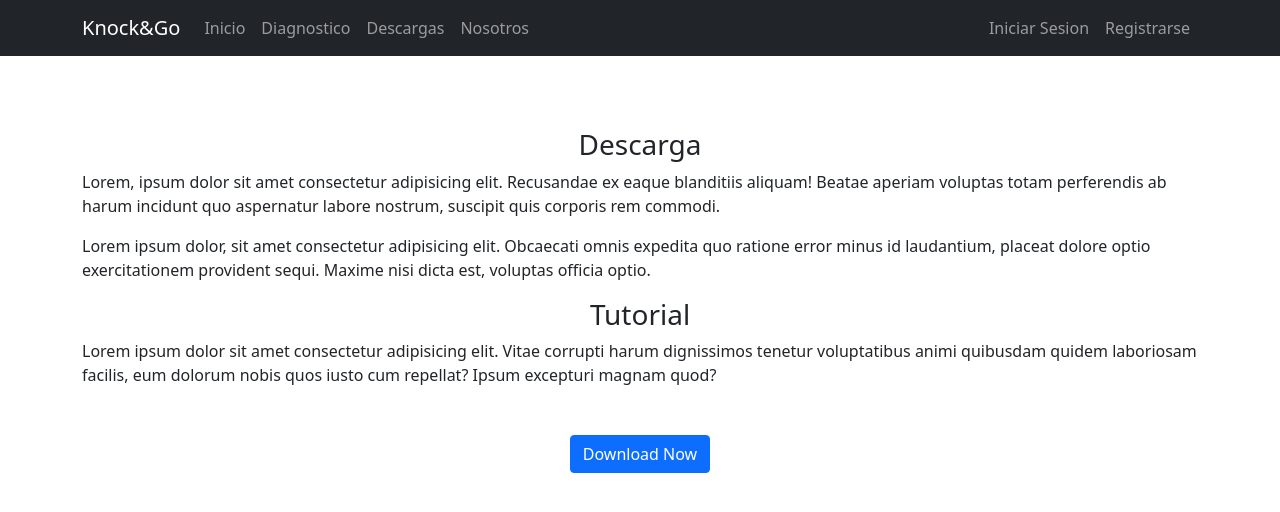
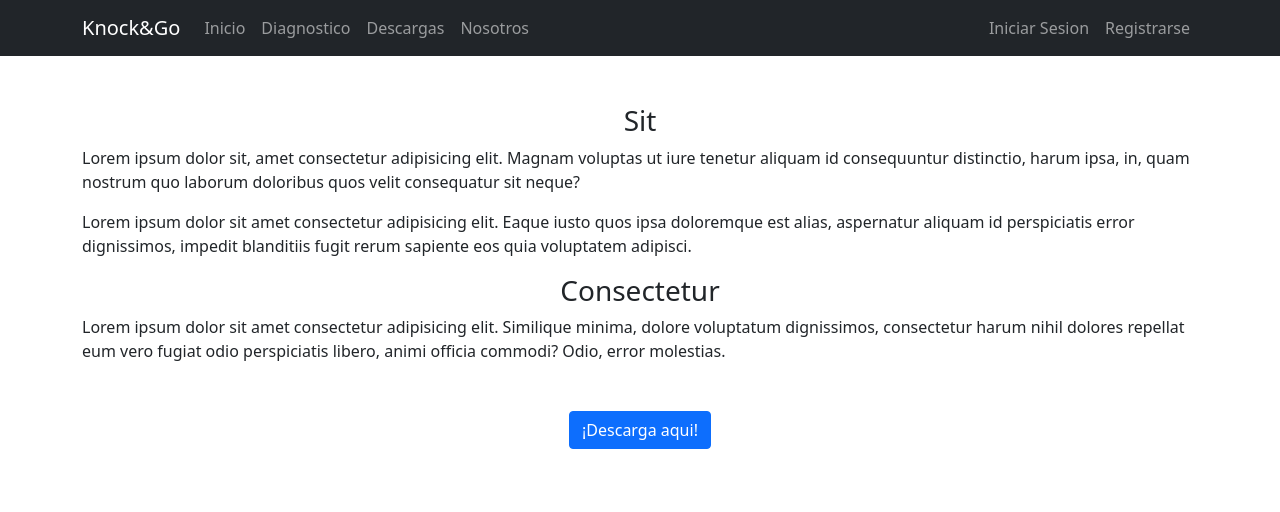
Before and after one commit to pipetek-net/knockgo-react, a React (Create React App) app: page /descargas in a window 1280 px wide. Shown: the top 512 px of the page. Built offline with nearby package versions, Linux system fonts and the light colour scheme.

Commit message:
Corrige detalles menores
- Corrige pagina Diagnostico
- Corrige pagina Descargas

```diff
--- a/src/Pages/Descargas.jsx
+++ b/src/Pages/Descargas.jsx
@@ -3,47 +3,19 @@ import React from "react";
 function Descargas() {
   return (
     <>
-      <main>
-      <br/>
+    <main>
+        <div className="container my-5">
+            <h3 className="text-center">Sit</h3>
+            <p>Lorem ipsum dolor sit, amet consectetur adipisicing elit. Magnam voluptas ut iure tenetur aliquam id consequuntur distinctio, harum ipsa, in, quam nostrum quo laborum doloribus quos velit consequatur sit neque?</p>
+            <p>Lorem ipsum dolor sit amet consectetur adipisicing elit. Eaque iusto quos ipsa doloremque est alias, aspernatur aliquam id perspiciatis error dignissimos, impedit blanditiis fugit rerum sapiente eos quia voluptatem adipisci.</p>
 
-        <div className="container my-5">
-          <h3 className="text-center">Descarga</h3>
-          <p>
-            Lorem, ipsum dolor sit amet consectetur adipisicing elit. Recusandae
-            ex eaque blanditiis aliquam! Beatae aperiam voluptas totam
-            perferendis ab harum incidunt quo aspernatur labore nostrum,
-            suscipit quis corporis rem commodi.
-          </p>
-          <p>
-            Lorem ipsum dolor, sit amet consectetur adipisicing elit. Obcaecati
-            omnis expedita quo ratione error minus id laudantium, placeat dolore
-            optio exercitationem provident sequi. Maxime nisi dicta est,
-            voluptas officia optio.
-          </p>
-
-          <h3 className="text-center">Tutorial</h3>
-          <p>
-            Lorem ipsum dolor sit amet consectetur adipisicing elit. Vitae
-            corrupti harum dignissimos tenetur voluptatibus animi quibusdam
-            quidem laboriosam facilis, eum dolorum nobis quos iusto cum
-            repellat? Ipsum excepturi magnam quod?
-          </p>
+            <h3 className="text-center">Consectetur</h3>
+            <p>Lorem ipsum dolor sit amet consectetur adipisicing elit. Similique minima, dolore voluptatum dignissimos, consectetur harum nihil dolores repellat eum vero fugiat odio perspiciatis libero, animi officia commodi? Odio, error molestias.</p>
         </div>
-
-        <div class="col-lg-8 offset-lg-2 text-center">
-          <div class="d-inline-block v-align-top">
-            <a
-              class="btn btn-primary"
-              id="download-button"
-              href="https://anydesk.com/n"
-            >
-              <p class="mb-0 d-inline-block">Download Now</p>
-            </a>
-            <div class="mt-2"></div>
-          </div>
-          <div></div>
+        <div className="d-flex justify-content-center">
+            <a href="https://anydesk.com/es" className="btn btn-primary">¡Descarga aqui!</a>
         </div>
-      </main>
+    </main>
     </>
   );
 }
--- a/src/Pages/Diagnostico.jsx
+++ b/src/Pages/Diagnostico.jsx
@@ -133,7 +133,7 @@ function Diagnostico() {
                         <div className="col-8">
                             <form action="" method="get">
                                 <div className="mb-3">
-                                    <label htmlFor="deviceType">¿Con que tipo de dispositivo esta teniendo problemas?</label>
+                                    <label htmlFor="deviceType" className="form-label">¿Con que tipo de dispositivo esta teniendo problemas?</label>
                                     <select id="deviceType" className="form-select" name="deviceType" onChange={UpdateDeviceType}>
                                         <option value="none">Selecciona una opcion...</option>
                                         <option value="computador">Computador</option>
@@ -141,19 +141,19 @@ function Diagnostico() {
                                     </select>
                                 </div>
                                 <div className="my-3">
-                                    <label htmlFor="">¿Que marca es el dispositivo?</label>
+                                    <label htmlFor="" className="form-label">¿Que marca es el dispositivo?</label>
                                     <select id="deviceBrand" className="form-select" name="deviceBrand" onChange={UpdateDeviceBrand} disabled>
                                         <option value="none">Selecciona una opcion...</option>
                                     </select>
                                 </div>
                                 <div className="my-3">
-                                    <label htmlFor="deviceCategory">¿Que tipo de problema tiene?</label>
+                                    <label htmlFor="deviceCategory" className="form-label">¿Que tipo de problema tiene?</label>
                                     <select id="deviceCategory" className="form-select" name="deviceCategory" onChange={UpdateDeviceCategory} disabled>
                                         <option value="none">Selecciona una opcion...</option>
                                     </select>
                                 </div>
                                 <div className="my-3">
-                                    <label htmlFor="deviceOther">Si desea agregar mas informacion, porfavor escribala aqui:</label>
+                                    <label htmlFor="deviceOther" className="form-label">Si desea agregar mas informacion, porfavor escribala aqui:</label>
                                     <textarea id="deviceOther" className="form-control w-100 h-25" name="deviceOther" onChange={UpdateDeviceOther}></textarea>
                                 </div>
                             </form>
```
